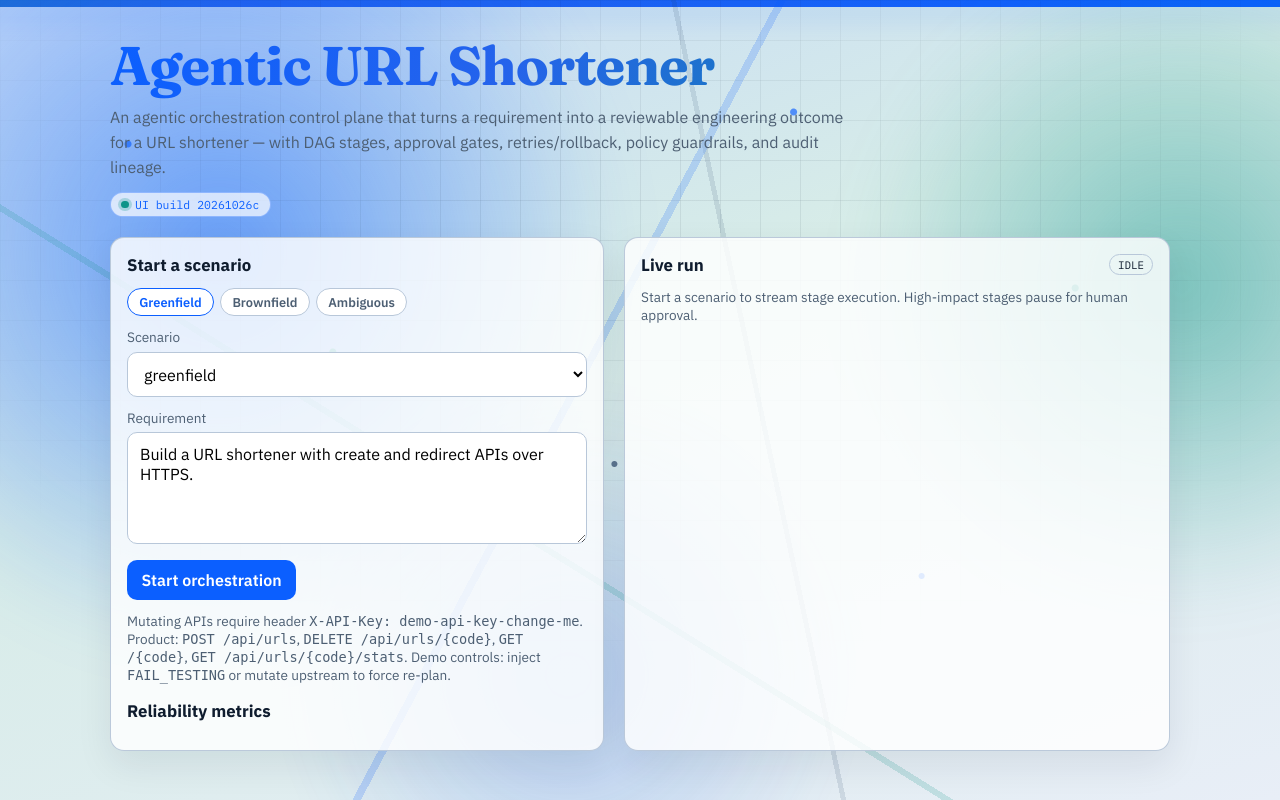
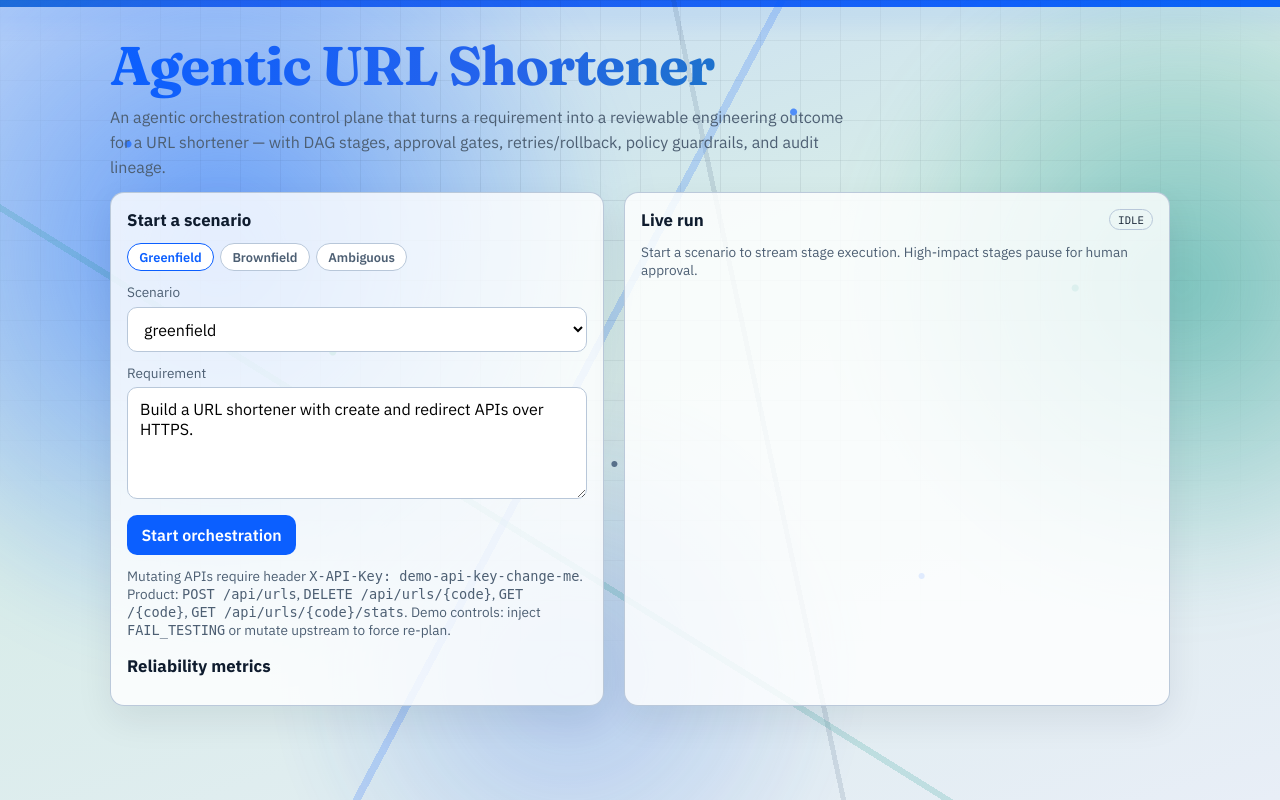
Before and after one commit to Renukadevi7/Shorten-URL-Agentic-AI, a Spring app: page /index in a window 1280 px wide. Run offline with Thymeleaf, Linux system fonts and the light colour scheme; the template is opened without the code that fills it, so the values that code supplies are empty.

Commit message:
Remove UI build-tag badge from the control plane page
Debug sync marker is not needed for the product-facing demo UI.

Co-authored-by: j.renukadevi7 <j.renukadevi7@gmail.com>

```diff
--- a/src/main/resources/static/css/app.css
+++ b/src/main/resources/static/css/app.css
@@ -170,28 +170,8 @@ body {
   margin: 0 0 0.75rem;
 }
 
-.build-tag {
-  display: inline-flex;
-  align-items: center;
-  gap: 0.4rem;
-  font-family: var(--mono);
-  font-size: 0.72rem;
-  color: #0b5fff;
-  background: rgba(255, 255, 255, 0.7);
-  border: 1px solid rgba(11, 95, 255, 0.35);
-  border-radius: 999px;
-  padding: 0.25rem 0.65rem;
-  margin: 0 0 1.25rem;
-  backdrop-filter: blur(6px);
-}
-
-.build-tag::before {
-  content: "";
-  width: 0.45rem;
-  height: 0.45rem;
-  border-radius: 50%;
-  background: #0d9488;
-  box-shadow: 0 0 0 3px rgba(13, 148, 136, 0.25);
+.lede + .grid {
+  margin-top: 0.25rem;
 }
 
 .grid {
--- a/src/main/resources/templates/index.html
+++ b/src/main/resources/templates/index.html
@@ -8,7 +8,7 @@
   <link rel="preconnect" href="https://fonts.gstatic.com" crossorigin="anonymous"/>
   <link href="https://fonts.googleapis.com/css2?family=Fraunces:opsz,wght@9..144,600;9..144,700&amp;family=IBM+Plex+Mono:wght@400;500&amp;family=IBM+Plex+Sans:wght@400;600;700&amp;display=swap" rel="stylesheet"/>
   <!-- cache-bust so browsers/local Spring static cache pick up UI updates -->
-  <link rel="stylesheet" href="/css/app.css?v=20261026c"/>
+  <link rel="stylesheet" href="/css/app.css?v=20261026d"/>
 </head>
 <body>
   <div class="bg" aria-hidden="true">
@@ -26,7 +26,6 @@
       reviewable engineering outcome for a URL shortener — with DAG stages, approval gates,
       retries/rollback, policy guardrails, and audit lineage.
     </p>
-    <div class="build-tag">UI build 20261026c</div>
 
     <section class="grid">
       <div class="card">
@@ -68,6 +67,6 @@
       </div>
     </section>
   </main>
-  <script src="/js/app.js?v=20261026c"></script>
+  <script src="/js/app.js?v=20261026d"></script>
 </body>
 </html>
```
